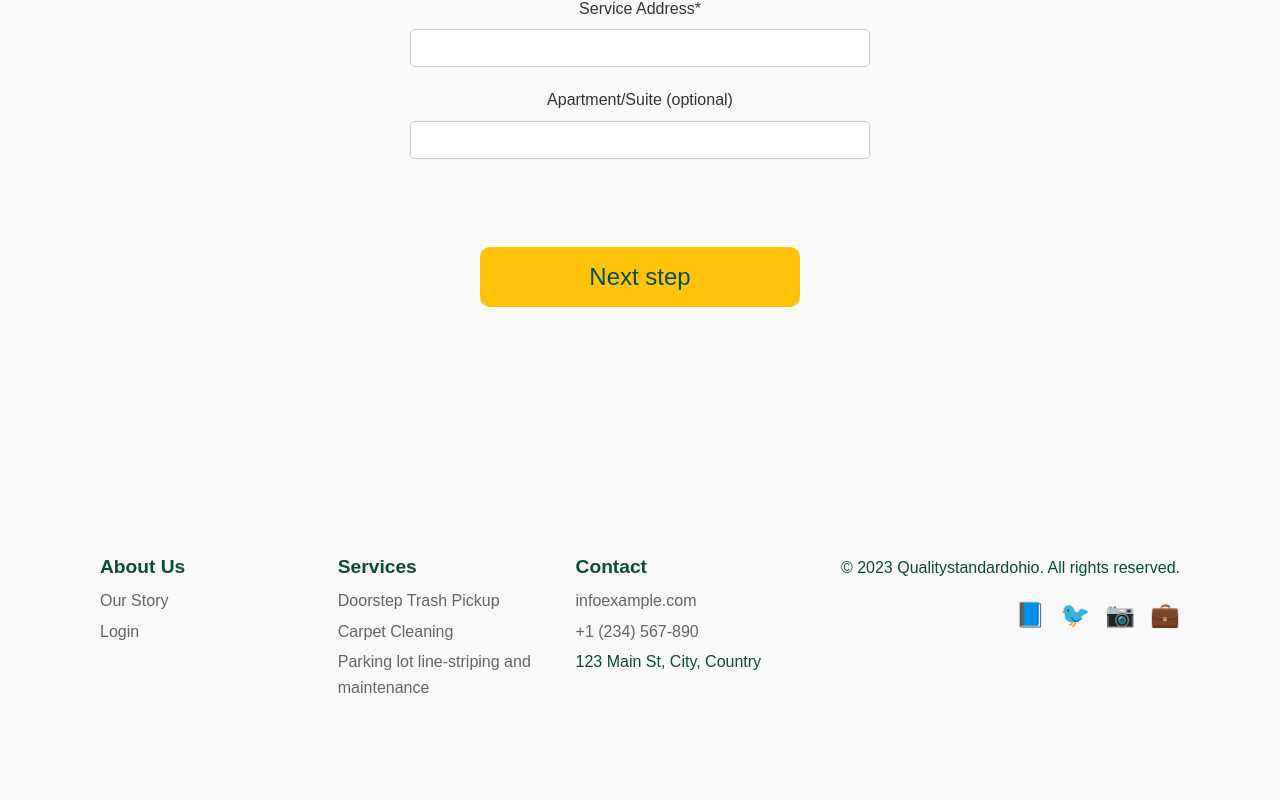
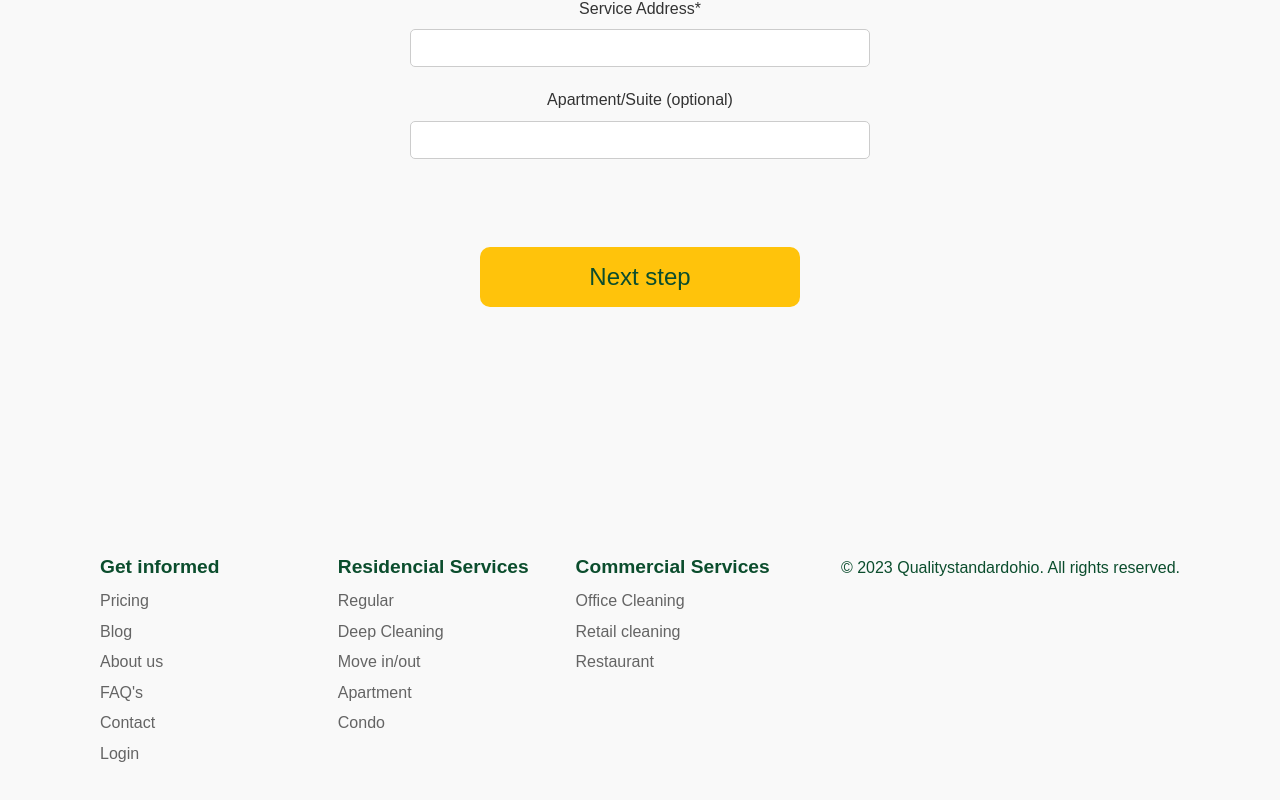
Before and after one commit to Brando1998/qualitystandardohio_front, an Angular app: page / in a window 1280 px wide. Shown: the part 686-1486 px from the top of the page. Before the commit the page ends 1421 px from the top, so only its background shows below. Built offline with nearby package versions, Linux system fonts and the light colour scheme; a web font is replaced by a local one.

Commit message:
fix footer

```diff
--- a/src/app/core/footer/footer.component.html
+++ b/src/app/core/footer/footer.component.html
@@ -2,37 +2,43 @@
     <div class="footer-content">
         <div class="footer-sections">
             <div class="footer-section">
-                <h3>About Us</h3>
+                <h3>Get informed</h3>
                 <ul>
-                    <li><a href="#">Our Story</a></li>
+                    <li><a href="https://qualitystandardohio.com/pricing">Pricing</a></li>
+                    <li><a href="https://qualitystandardohio.com/blog">Blog</a></li>
+                    <li><a href="https://qualitystandardohio.com/about-us">About us</a></li>
+                    <li><a href="https://qualitystandardohio.com/faqs">FAQ's</a></li>
+                    <li><a href="https://qualitystandardohio.com/contact">Contact</a></li>
                     <li><a [routerLink]="['/admin/login']">Login</a></li>
                 </ul>
             </div>
             <div class="footer-section">
-                <h3>Services</h3>
+                <h3>Residencial Services</h3>
                 <ul>
-                    <li><a href="#">Doorstep Trash Pickup</a></li>
-                    <li><a href="#">Carpet Cleaning</a></li>
-                    <li><a href="#">Parking lot line-striping and maintenance</a></li>
+                    <li><a href="https://qualitystandardohio.com/residential/regular">Regular</a></li>
+                    <li><a href="https://qualitystandardohio.com/residential/deep-cleaning">Deep Cleaning</a></li>
+                    <li><a href="https://qualitystandardohio.com/residential/move-in-out">Move in/out</a></li>
+                    <li><a href="https://qualitystandardohio.com/residential/apartment">Apartment</a></li>
+                    <li><a href="https://qualitystandardohio.com/residential/condo">Condo</a></li>
                 </ul>
             </div>
             <div class="footer-section">
-                <h3>Contact</h3>
+                <h3>Commercial Services</h3>
                 <ul>
-                    <li><a href="mailto:info@example.com">infoexample.com</a></li>
-                    <li><a href="tel:+1234567890">+1 (234) 567-890</a></li>
-                    <li>123 Main St, City, Country</li>
+                    <li><a href="https://qualitystandardohio.com/commercial/office">Office Cleaning</a></li>
+                    <li><a href="https://qualitystandardohio.com/commercial/retail">Retail cleaning</a></li>
+                    <li><a href="https://qualitystandardohio.com/commercial/restaurant">Restaurant</a></li>
                 </ul>
             </div>
         </div>
         <div class="footer-bottom">
             <p>&copy; 2023 Qualitystandardohio. All rights reserved.</p>
-            <div class="social-icons">
+            <!-- <div class="social-icons">
                 <a href="#" aria-label="Facebook">📘</a>
                 <a href="#" aria-label="Twitter">🐦</a>
                 <a href="#" aria-label="Instagram">📷</a>
                 <a href="#" aria-label="LinkedIn">💼</a>
-            </div>
+            </div> -->
         </div>
     </div>
 </footer>
```
